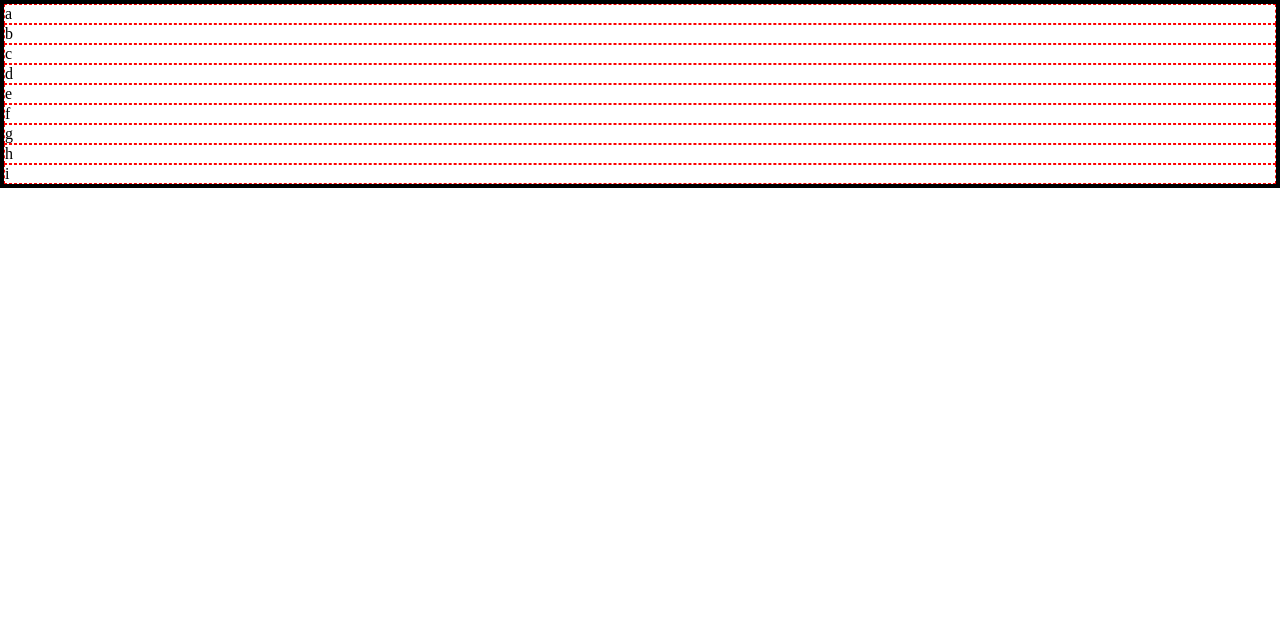
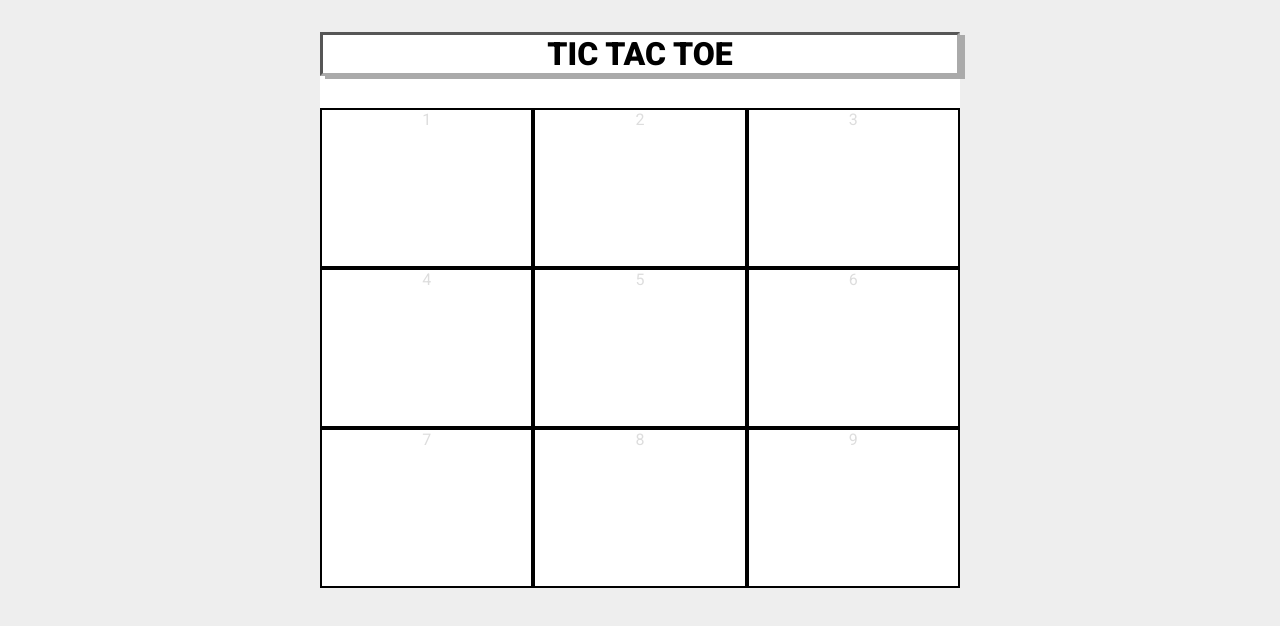
Before and after one commit to MaciejFur/Projekty-Maciej-Furdyna, a website: page kolko i krzyzyk/index.html in a window 1280 px wide. Drawn offline with Linux system fonts and the light colour scheme.

Commit message:
adding some code finally. TS is now responsible of creating the board.

```diff
--- a/kolko i krzyzyk/index.html
+++ b/kolko i krzyzyk/index.html
@@ -1,20 +1,31 @@
-<html>
+<!DOCTYPE html>
+<html lang="en">
   <head>
+    <meta charset="UTF-8">
+    <meta name="viewport" content="width=device-width, initial-scale=1.0">
+    <title>TicTacToe</title>
     <link rel="stylesheet" type="text/css" href="styles.css">
+    <link rel="icon"
+     href="https://www.publicdomainpictures.net/pictures/260000/velka/tic-tac-toe-1526789164NkQ.jpg"
+      type="image/png">
   </head>
-  <body>
-    <div class="mainScreen">
-      <div class="cells">
-        <div>a</div>
-        <div>b</div>
-        <div>c</div>
-        <div>d</div>
-        <div>e</div>
-        <div>f</div>
-        <div>g</div>
-        <div>h</div>
-        <div>i</div>
+    <body>
+        <div>
+        <div class="mainScreen">
+          <p id="title">Tic Tac Toe</p>
+          <div class="cells" id="cellContainer" onload="CreateBoard">
+            <!--<div id="1">1</div>
+            <div id="2">2</div>
+            <div id="3">3</div>
+            <div id="4">4</div>
+            <div id="5">5</div>
+            <div id="6">6</div>
+            <div id="7">7</div>
+            <div id="8">8</div>
+            <div id="9">9</div>-->
+          </div>
+        </div>
       </div>
-    </div>
+      <script src="main.js"></script>
   </body>
 </html>
--- /dev/null
+++ b/kolko i krzyzyk/main.js
@@ -0,0 +1,35 @@
+var Board = /** @class */ (function () {
+    function Board() {
+        this.cellBoard = [];
+        this.gameRunning = true;
+    }
+    //gameType :: 1 for players, 0 for computer
+    Board.prototype.CreateBoard = function () {
+        var cellContainer = document.getElementById("cellContainer");
+        for (var i = 0; i < 9; ++i) {
+            var j = i;
+            j++;
+            cellContainer.innerHTML += ("<div id=\"" + j + "\">" + j + "</div>");
+        }
+    };
+    Board.prototype.CurrentTurn = function () {
+    };
+    Board.prototype.PlayerSelect = function () {
+    };
+    Board.prototype.StillRunning = function () {
+    };
+    return Board;
+}());
+var Cell = /** @class */ (function () {
+    function Cell() {
+    }
+    Cell.prototype.PlaceSign = function () {
+    };
+    Cell.prototype.ReturnSign = function () {
+    };
+    return Cell;
+}());
+window.onload = function () {
+    var playBoard = new Board;
+    playBoard.CreateBoard();
+};
--- a/kolko i krzyzyk/styles.css
+++ b/kolko i krzyzyk/styles.css
@@ -1,12 +1,38 @@
+@import url('https://fonts.googleapis.com/css2?family=Roboto:wght@400;900&display=swap');
 /*Tags without classes*/
 body{
     margin:0;
+    font-family: 'Roboto', sans-serif;
+    background:#eee;
 }
 /*Main Screen*/
 .mainScreen{
-    border:0.25rem solid #000;
+    width:50%;
+    margin: 0 auto;
+    background: #fff;
+
 }
+#title{
+    text-align: center;
+    font-size: 2rem;
+    font-weight: bold;
+    text-transform: uppercase;
+    border: 1px 0;
+    border-color: #aaa;
+    border-style: inset;
+    box-shadow: 5px 3px #aaa;
+}
+
 /*Cells*/
+.cells{
+    display: grid;
+    grid-template-columns: 1fr 1fr 1fr;
+    grid-template-rows: minmax(auto, 10rem)
+    minmax(auto, 10rem) minmax(auto, 10rem);
+
+}
 div.cells > div {
-    border:0.075rem dashed #ff0000;
+    text-align: center;
+    color:#ddd;
+    border: 0.15rem #000 solid;
 }
```
Also changed, not shown: kolko i krzyzyk/main.ts (+49 -2 lines).
